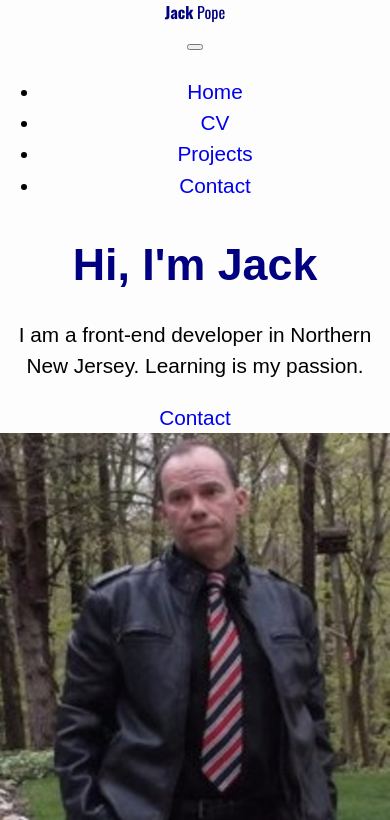
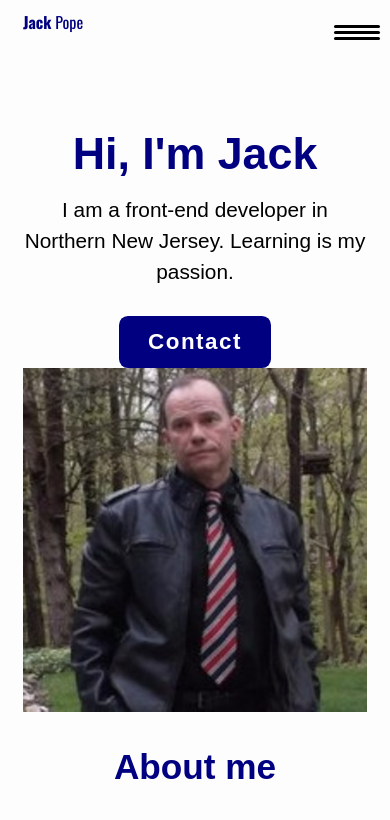
Before and after one commit to jwilliampope/portfolio, a website built with webpack: page index.html in a window 390 px wide. Shown: the top 820 px of the page. Built offline with nearby package versions, Linux system fonts and the light colour scheme; files whose address does not match are found by name.

Commit message:
more css

```diff
--- a/css/style.css
+++ b/css/style.css
@@ -93,3 +93,200 @@ a {
   font-size: var(--fs-small);
   opacity: 0.6;
 }
+
+/* BUTTONS */
+
+.btn-hero {
+  display: inline-block;
+  margin-top: 1.8rem;
+  align-self: center;
+  background-color: #000080;
+  color: #fff;
+  padding: 0.4em 1.3em;
+  font-size: 1.4rem;
+  font-weight: 700;
+  letter-spacing: 1.5px;
+  border-radius: 0.4em;
+  transition: all 0.3s;
+}
+
+.btn-hero:hover,
+.btn-hero:focus {
+  transform: scale(1.02);
+  background-color: blue;
+}
+
+/* LAYOUT */
+
+.main-grid {
+  display: grid;
+  grid-template-columns: minmax(1.1em, 1fr) minmax(0px, 650px) minmax(1.1em, 1fr);
+}
+
+@media (min-width: 850px) {
+  .main-grid {
+    grid-template-columns: minmax(8%, 1fr) minmax(0px, 1000px) minmax(8%, 1fr);
+  }
+}
+
+.footer,
+.header-content,
+.hero,
+.main,
+.footer {
+  grid-column: 2/-2;
+}
+
+/* NAVIGATION */
+
+.header-content {
+  display: flex;
+  justify-content: space-between;
+  align-items: center;
+  padding-top: 0.5em;
+  position: relative;
+}
+
+.nav {
+  position: fixed;
+  background: #333;
+  color: #fff;
+  top: 0;
+  bottom: 0;
+  left: 0;
+  right: 0;
+  z-index: 100;
+
+  transform: translate(100%);
+  transition: transform 250ms cubic-bezier(0.5, 0, 0.5, 1);
+}
+
+.nav__list {
+  list-style: none;
+  display: flex;
+  height: 100%;
+  flex-direction: column;
+  justify-content: space-evenly;
+  align-items: center;
+  margin: 0;
+  padding: 0;
+}
+
+.nav-link {
+  color: inherit;
+  font-weight: 700;
+  font-size: 2.2rem;
+  text-decoration: none;
+}
+
+.nav__link:hover {
+  opacity: 0.7;
+}
+
+.nav-toggle {
+  padding: 0.5em;
+  background: transparent;
+  border: 0;
+  cursor: pointer;
+  position: absolute;
+  right: 0;
+  top: 1em;
+  z-index: 1000;
+  outline: none;
+}
+
+.nav-open .nav {
+  transform: translateX(0);
+}
+
+.nav-open,
+.nav-toggle {
+  position: fixed;
+}
+
+.nav-open .hamburger {
+  transform: rotate(0.625turn);
+  background: #fff;
+  margin-right: 1.6em;
+}
+
+.nav-open .hamburger::before {
+  transform: rotate(90deg) translateX(-6px);
+  background: #fff;
+}
+
+.nav-open .hamburger::after {
+  opacity: 0;
+}
+
+.hamburger {
+  display: block;
+  position: relative;
+}
+
+.hamburger,
+.hamburger::before,
+.hamburger::after {
+  background: black;
+  width: 2.2em;
+  height: 3px;
+  border-radius: 1em;
+  transition: transform 250ms ease-in-out;
+}
+
+.hamburger::before,
+.hamburger::after {
+  content: "";
+  position: absolute;
+  left: 0;
+  right: 0;
+}
+
+.hamburger::before {
+  top: 6px;
+}
+.hamburger::after {
+  bottom: 6px;
+}
+
+@media (min-width: 550px) {
+  .nav {
+    position: unset;
+    background-color: unset;
+    z-index: 0;
+    transform: none;
+    transition: none;
+  }
+
+  .nav__list {
+    height: auto;
+    flex-direction: row;
+  }
+
+  .nav__link {
+    color: #738a94;
+    font-size: 1.1rem;
+    text-transform: lowercase;
+  }
+
+  .nav__item + .nav__item {
+    margin-left: 20px;
+  }
+
+  .nav-toggle {
+    display: none;
+  }
+}
+
+/* HERO AREA */
+
+.hero {
+  margin-top: 3.5rem;
+  display: flex;
+  flex-direction: column;
+}
+
+.hero-description {
+  margin: 0.3em auto 0;
+  max-width: 580px;
+}
--- a/index.html
+++ b/index.html
@@ -44,7 +44,7 @@
         <div class="hero-content">
           <h1 class="hero-title">Hi, I'm Jack</h1>
           <p class="hero-description">I am a front-end developer in Northern New Jersey. Learning is my passion.</p>
-          <a href="mailto:jack@byramdigitalmedia.com" class="btn btn-hero" rel="nofollow noopener noreferrer">Contact</a>
+          <a href="mailto:jack@byramdigitalmedia.com" class="btn btn-hero">Contact</a>
         </div>
         <img src="img/devjack.jpg" alt="picture of jack" class="profile-img" />
       </div>
```
